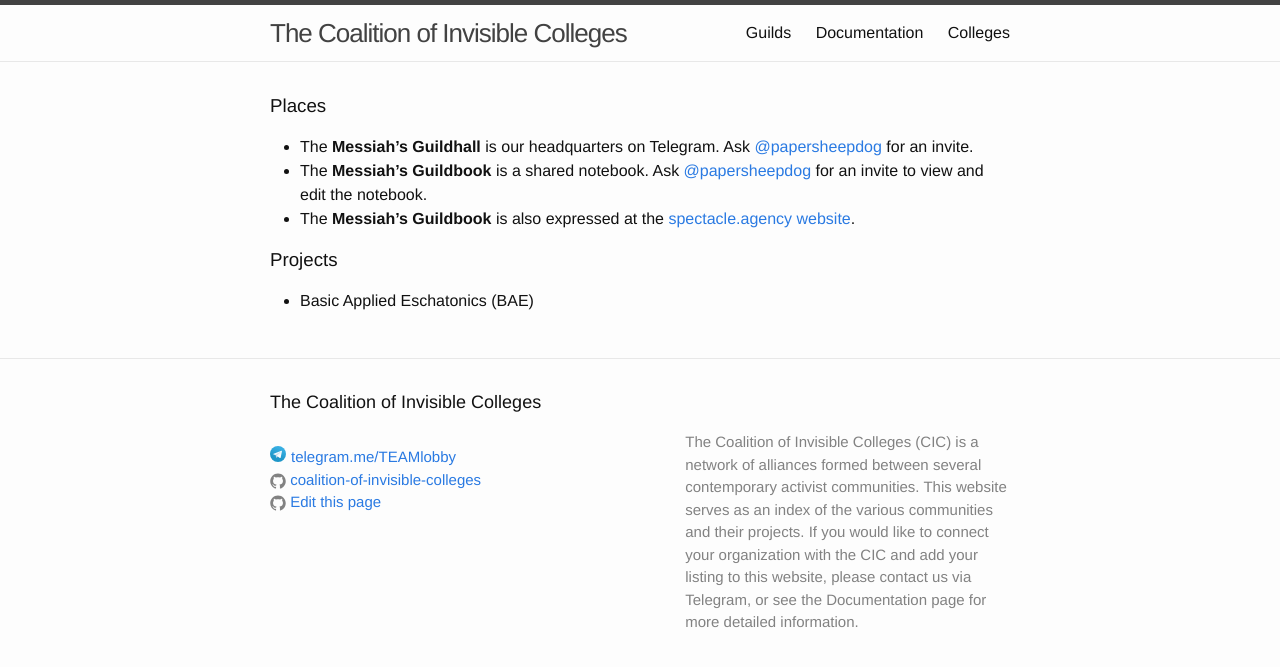
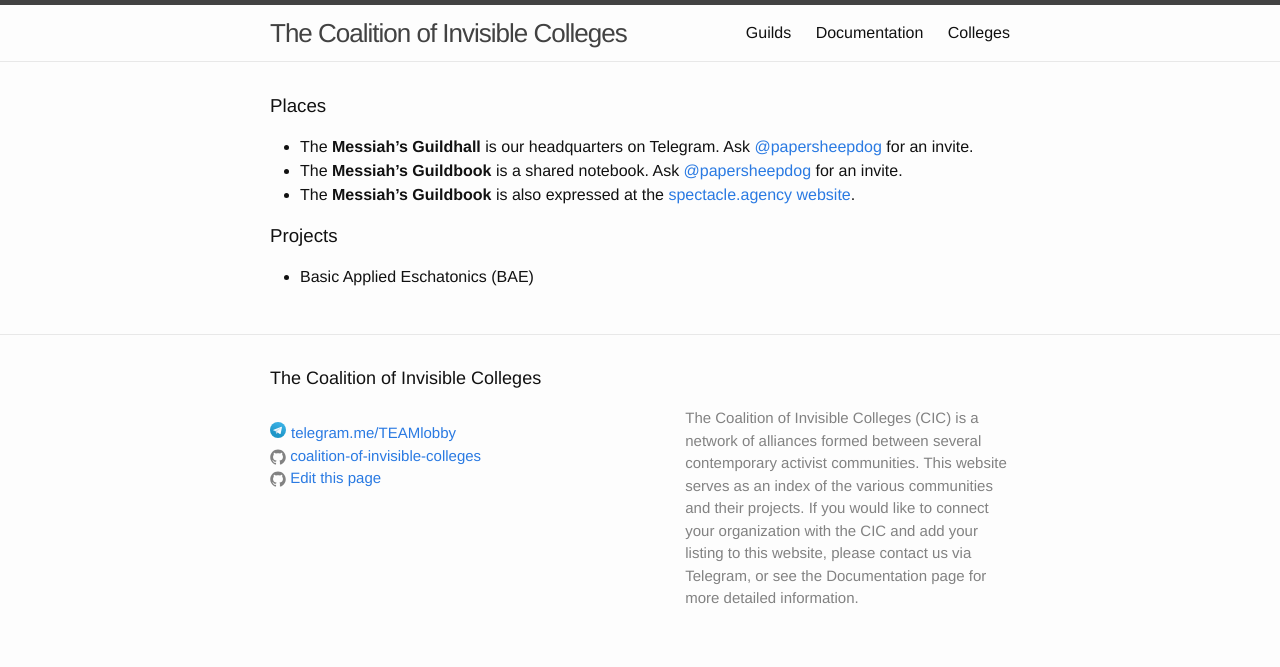
Before and after one commit to coalition-of-invisible-colleges/cic.github.io, a Jekyll site: the page built from colleges/TEAM/team-messiahs.md, in a window 1280 px wide. Shown: the top 667 px of the page. Built offline with Jekyll 4.4.1, drawn with Linux system fonts in a browser that asks for light colours.

Commit message:
Shortened guildbook description

```diff
--- a/colleges/TEAM/team-messiahs.md
+++ b/colleges/TEAM/team-messiahs.md
@@ -6,7 +6,7 @@ pointperson: papersheepdog
 ---
 ### Places
 * The **Messiah's Guildhall** is our headquarters on Telegram. Ask [@papersheepdog](http://telegram.me/papersheepdog) for an invite.
-* The **Messiah's Guildbook** is a shared notebook. Ask [@papersheepdog](http://telegram.me/papersheepdog) for an invite to view and edit the notebook.
+* The **Messiah's Guildbook** is a shared notebook. Ask [@papersheepdog](http://telegram.me/papersheepdog) for an invite.
 * The **Messiah's Guildbook** is also expressed at the [spectacle.agency website](http://spectacle.agency/pages/view/171/messiahs-guildbook-wiki-home).
 
 ### Projects
```
